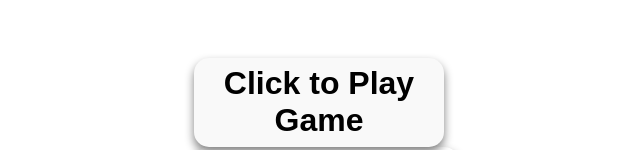
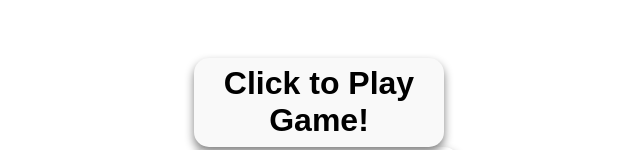
Before and after one commit to mbriese/TrivialPursuits, a React (Vite) app in the folder TrivialPursuitGame/: page / in a window 1280 px wide. Shown: the part 613-763 px from the top of the page, without its empty margins (370-1010 px from the left). Built offline with nearby package versions, Linux system fonts and the light colour scheme.

Commit message:
fixed show and hide section

```diff
--- a/TrivialPursuitGame/src/App.tsx
+++ b/TrivialPursuitGame/src/App.tsx
@@ -24,6 +24,7 @@ function App() {
     console.log("name is: ", event.target.value);
   };
 
+ // const ToggleVisibility = (event: { target: { }})
 
   return (
     <div className="App">
@@ -43,11 +44,15 @@ function App() {
         <button
           className="h2 container button"
           onClick={(playHandler)}>
-          Click to Play Game
+          Click to Play Game!
         </button>
 
-        <div className="h2 container">( {gameName}  && { playAnswer })</div>
-        <div className="p page-section-inner">
+          {/*<div className="h2 container">( {gameName}  && { playAnswer })</div>*/}
+          { playAnswer &&
+          <div className="h2 container"> "Welcome" </div> }
+
+          { playAnswer &&
+         <div className="p page-section-inner">
           Enter Player Name
           <input
             type="string"
@@ -57,7 +62,7 @@ function App() {
             value={playerName}
           />
           {<p>Lets play Trivial Pursuit {playerName}</p>}
-        </div>
+        </div>}
         <div className="h2 container page-section-inner">
           <p>Categories</p>
           <p>Select a Category</p>
```
